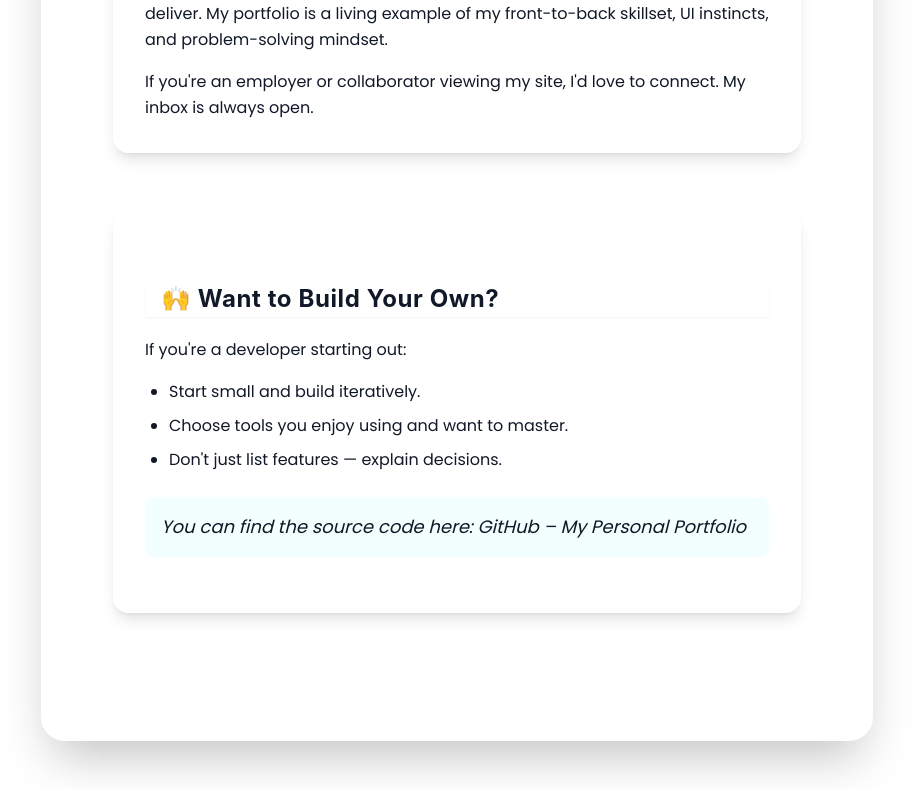
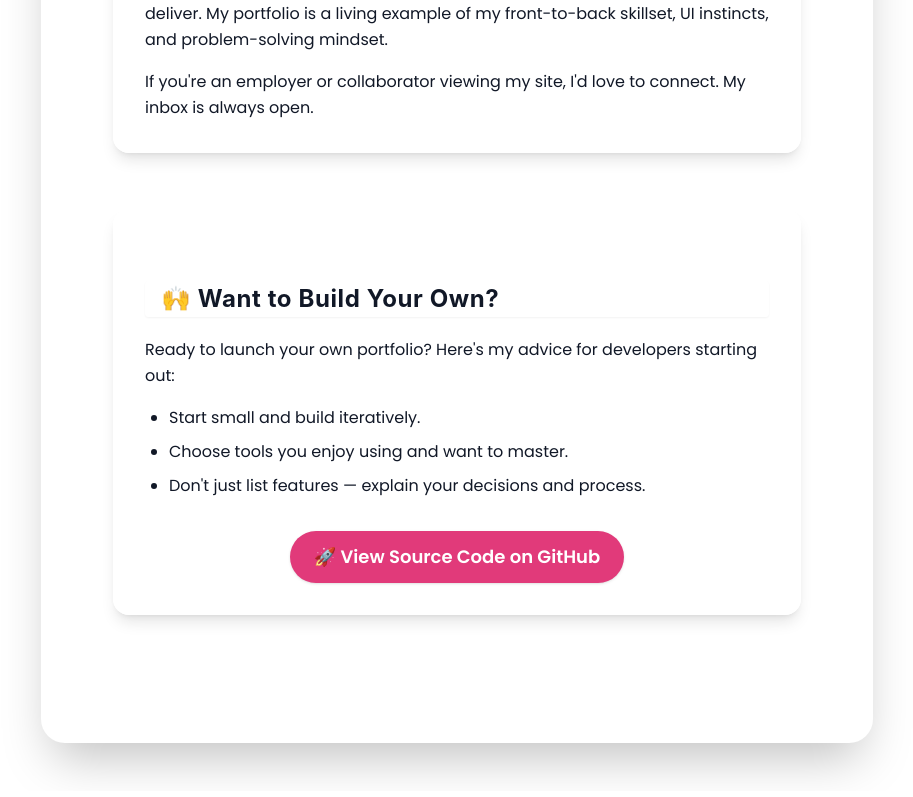
Before and after one commit to saicharankarasala/sai-charan-website, a React (Vite) app: page /blog/portfolio-case-study in a window 1280 px wide. Shown: the part 4663-5460 px from the top of the page, without its empty margins (183-1096 px from the left). Built offline with nearby package versions, Linux system fonts and the light colour scheme.

Commit message:
Refine 'Want to Build Your Own?' section: clearer advice, prominent GitHub button, improved call-to-action

```diff
--- a/src/data/blogData.js
+++ b/src/data/blogData.js
@@ -118,16 +118,17 @@ graph TD
   </section>
   <section class="mb-14 p-8 bg-white/90 rounded-2xl shadow-lg border border-gray-100">
     <h2 class="mb-6 text-3xl font-extrabold tracking-wide text-gray-900 border-l-4 border-cyan-400 pl-4 bg-white/80 rounded shadow-sm">🙌 Want to Build Your Own?</h2>
-    <p class="mb-4">If you're a developer starting out:</p>
+    <p class="mb-4">Ready to launch your own portfolio? Here's my advice for developers starting out:</p>
     <ul class="list-disc pl-6 space-y-2">
       <li>Start small and build iteratively.</li>
       <li>Choose tools you enjoy using and want to master.</li>
-      <li>Don't just list features — explain decisions.</li>
+      <li>Don't just list features — explain your decisions and process.</li>
     </ul>
-    <blockquote class="border-l-4 border-cyan-400 bg-cyan-50/60 italic text-lg p-4 rounded-lg my-6">
-      You can find the source code here:
-      <a href="https://github.com/KVSC1511/My-Personal-Portfolio.git" target="_blank">GitHub – My Personal Portfolio</a>
-    </blockquote>
+    <div class="flex justify-center mt-8">
+      <a href="https://github.com/KVSC1511/My-Personal-Portfolio.git" target="_blank" class="inline-block bg-[#e13a7a] text-white font-semibold px-6 py-3 rounded-full shadow hover:bg-[#6d217f] transition-all text-lg">
+        🚀 View Source Code on GitHub
+      </a>
+    </div>
   </section>
 </article>
     `
```
